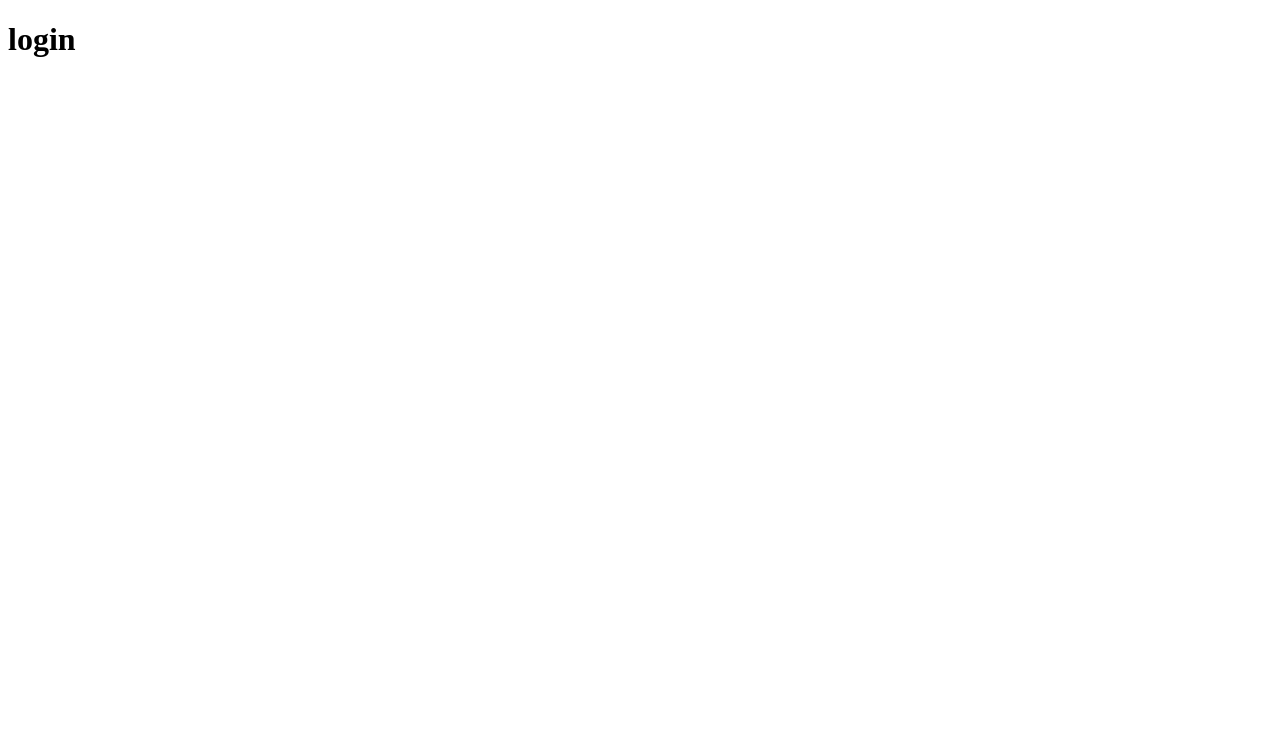
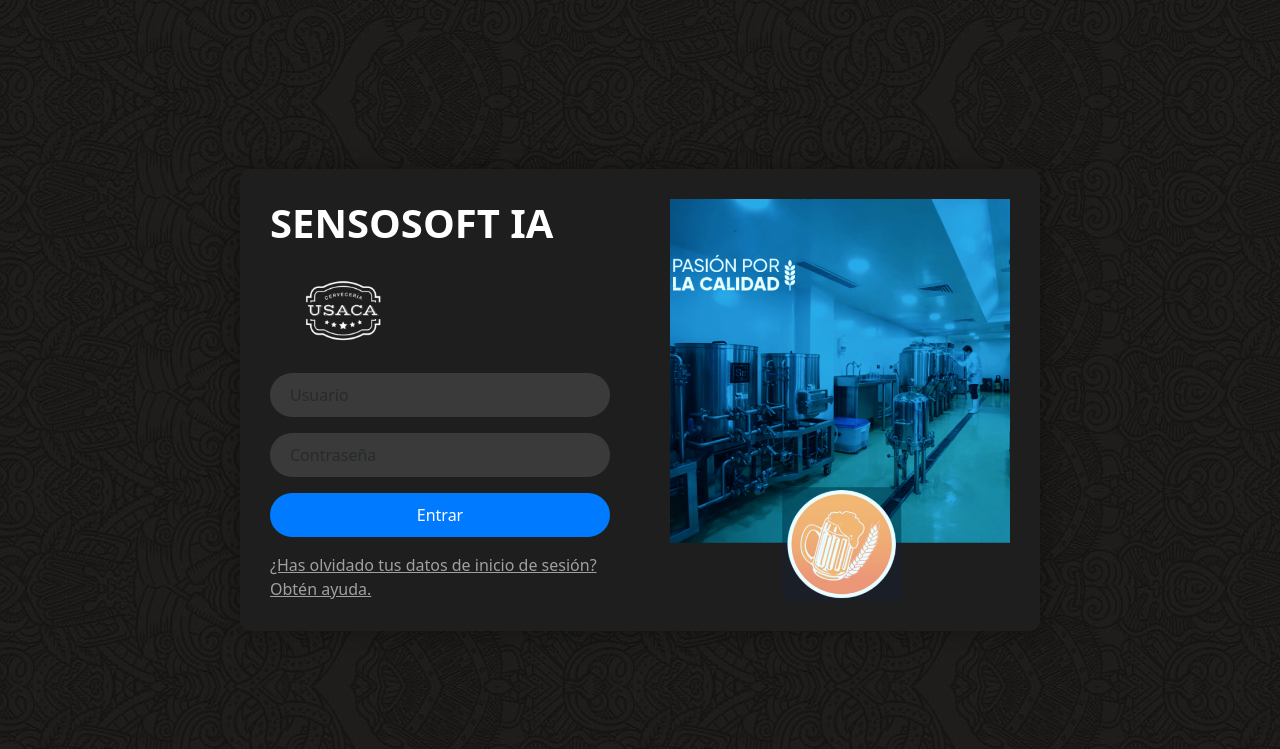
Before and after one commit to Arme94/sensosoft_ai, a Django app: page / in a window 1280 px wide. Before the commit the part shown is almost empty. Shown: the top 749 px of the page. Run offline with Django 5.2, Linux system fonts and the light colour scheme.

Commit message:
se agregan imagenes, logo y fondo al para el login

```diff
--- /dev/null
+++ b/core/static/css/global.css
@@ -0,0 +1,98 @@
+body {
+    background-color: #1e1e1e;
+    color: white;
+    background-image: url("../img/background.jpg");
+}
+
+.login-container {
+    max-width: 800px;
+    margin: 50px auto; /* Cambiado de margin-top a margin */
+    padding: 0;
+    display: flex;
+    justify-content: center;
+    align-items: center;
+    min-height: calc(
+        100vh - 100px
+    ); /* Asegura que el contenedor ocupe casi toda la altura de la ventana */
+}
+
+.content-wrapper {
+    background-color: #1e1e1e;
+    border-radius: 10px;
+    overflow: hidden;
+    box-shadow: 0 0 20px rgba(0, 0, 0, 0.3);
+    width: 100%; /* Asegura que el wrapper ocupe todo el ancho del contenedor */
+}
+
+.row {
+    margin: 0;
+}
+
+.col-md-6 {
+    padding: 30px;
+}
+
+.login-form-container {
+    padding: 30px;
+}
+
+.logo {
+    max-width: 150px;
+    margin-bottom: 20px;
+}
+
+h1 {
+    font-size: 2.5rem;
+    font-weight: bold;
+    margin-bottom: 1rem;
+}
+
+.form-control {
+    background-color: #3a3a3a;
+    border: none;
+    color: white;
+    border-radius: 25px;
+    padding: 10px 20px;
+}
+
+.btn-primary {
+    background-color: #007bff;
+    border: none;
+    border-radius: 25px;
+    padding: 10px 20px;
+}
+
+.image-container {
+    position: relative;
+    height: 100%;
+    padding: 0;
+}
+
+.image-container img {
+    object-fit: cover;
+    height: 100%;
+    width: 100%;
+    border-radius: 0;
+}
+
+.image-text {
+    position: absolute;
+    top: 20px;
+    left: 20px;
+    color: white;
+    font-size: 1.8rem;
+    font-weight: bold;
+    text-shadow: 2px 2px 4px rgba(0, 0, 0, 0.5);
+}
+
+.beer-icon {
+    position: absolute;
+    bottom: 20px;
+    right: 20px;
+    width: 60px;
+    height: 60px;
+}
+
+.text-muted {
+    color: #a0a0a0 !important;
+}
--- a/core/templates/login.html
+++ b/core/templates/login.html
@@ -1,9 +1,82 @@
-<!DOCTYPE html>
-<html>
-<head>
-    <title>login</title>
-</head>
-<body>
-    <h1>login</h1>
-</body>
+{% load static %}
+
+<!doctype html>
+<html lang="es">
+    <head>
+        <meta charset="UTF-8" />
+        <meta name="viewport" content="width=device-width, initial-scale=1.0" />
+        <title>Login - SensoSoft IA</title>
+        <link
+            href="https://cdn.jsdelivr.net/npm/bootstrap@5.3.0-alpha1/dist/css/bootstrap.min.css"
+            rel="stylesheet"
+        />
+        <link rel="stylesheet" href="{% static 'css/global.css' %}" />
+    </head>
+    <body>
+        <div class="container login-container">
+            <div class="content-wrapper">
+                <div class="row">
+                    <div class="col-md-6">
+                        <h1 class="mb-4">SENSOSOFT IA</h1>
+                        <img
+                            src="{% static 'img/logo.png'%}"
+                            alt="USACA Logo"
+                            class="logo mb-4"
+                        />
+                        <form>
+                            <div class="mb-3">
+                                <input
+                                    type="text"
+                                    class="form-control"
+                                    id="usuario"
+                                    placeholder="Usuario"
+                                    required
+                                />
+                            </div>
+                            <div class="mb-3">
+                                <input
+                                    type="password"
+                                    class="form-control"
+                                    id="contrasena"
+                                    placeholder="Contraseña"
+                                    required
+                                />
+                            </div>
+                            <button type="submit" class="btn btn-primary w-100">
+                                Entrar
+                            </button>
+                        </form>
+                        <p class="mt-3 mb-0">
+                            <a href="#" class="text-muted"
+                                >¿Has olvidado tus datos de inicio de sesión?
+                                Obtén ayuda.</a
+                            >
+                        </p>
+                    </div>
+                    <div class="col-md-6">
+                        <div class="image-container">
+                            <img
+                                src="{% static 'img/brewery.jpg'%}"
+                                alt="Brewery"
+                                class="img-fluid"
+                            />
+                            {% comment %}
+                            <div class="image-text">
+                                PASIÓN POR<br />LA CALIDAD
+                            </div>
+
+                            <img
+                                src="{% static 'img/beer-icon.png'%}"
+                                alt="Beer Icon"
+                                class="beer-icon"
+                            />
+                            {% endcomment %}
+                        </div>
+                    </div>
+                </div>
+            </div>
+        </div>
+
+        <script src="https://cdn.jsdelivr.net/npm/bootstrap@5.3.0-alpha1/dist/js/bootstrap.bundle.min.js"></script>
+    </body>
 </html>
```
Also changed, not shown: core/static/img/background.jpg (added), core/static/img/brewery.jpg (added), core/static/img/logo.png (added).
